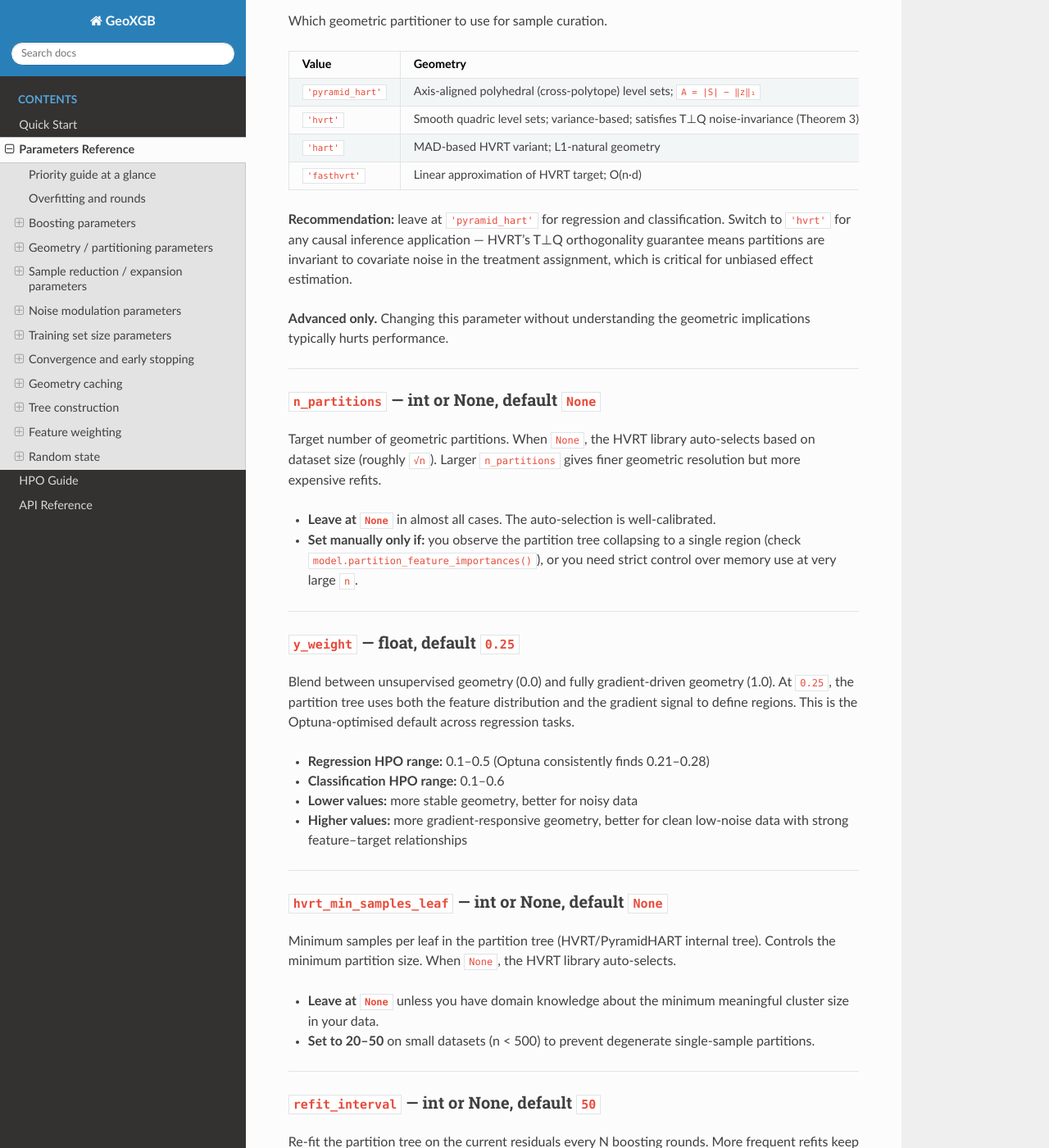
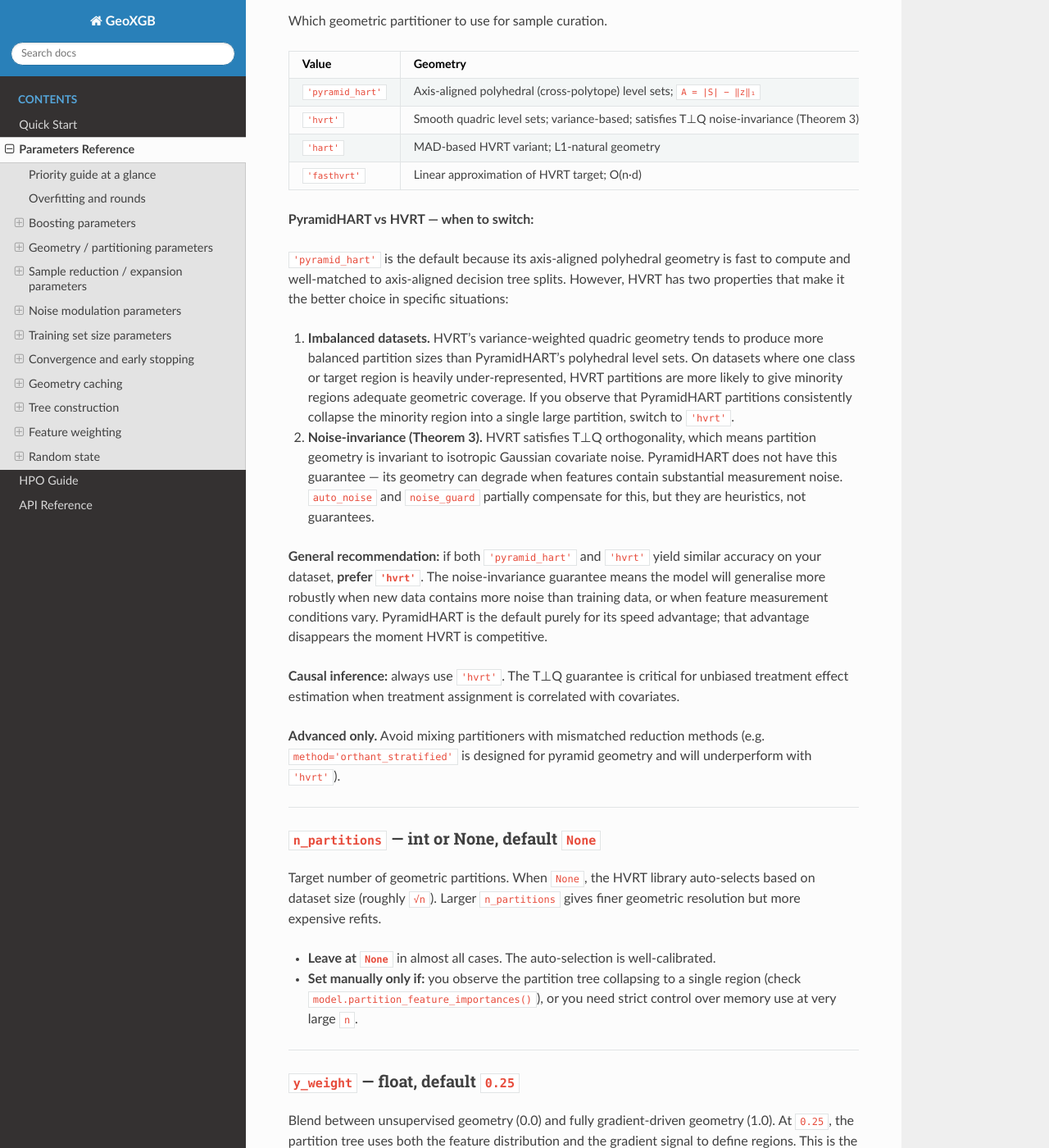
Before and after one commit to jpeaceau/GeoXGB, a Sphinx documentation site: the page built from docs/source/parameters.md, in a window 1280 px wide and 1400 px high, scrolled down 2455 px. Shown: the whole window at 82% size. Built offline with Sphinx 7.4.7 and the Read the Docs theme 3.1.0, drawn with Linux system fonts in a browser that asks for light colours.

Commit message:
docs: expand partitioner guidance — HVRT preferred when accuracy comparable, imbalanced datasets

```diff
--- a/docs/source/parameters.md
+++ b/docs/source/parameters.md
@@ -111,17 +111,46 @@
 | Value | Geometry | Best for |
 |---|---|---|
 | `'pyramid_hart'` | Axis-aligned polyhedral (cross-polytope) level sets; `A = \|S\| − ‖z‖₁` | General regression and classification (default) |
-| `'hvrt'` | Smooth quadric level sets; variance-based; satisfies T⊥Q noise-invariance (Theorem 3) | **Causal inference**, treatment effect estimation |
+| `'hvrt'` | Smooth quadric level sets; variance-based; satisfies T⊥Q noise-invariance (Theorem 3) | Causal inference; imbalanced datasets; noise-sensitive tasks |
 | `'hart'` | MAD-based HVRT variant; L1-natural geometry | MAE regression, heavy-tailed data |
 | `'fasthvrt'` | Linear approximation of HVRT target; O(n·d) | Very large datasets where HVRT is too slow |
 
-**Recommendation:** leave at `'pyramid_hart'` for regression and classification.
-Switch to `'hvrt'` for any causal inference application — HVRT's
-T⊥Q orthogonality guarantee means partitions are invariant to covariate noise
-in the treatment assignment, which is critical for unbiased effect estimation.
+**PyramidHART vs HVRT — when to switch:**
 
-**Advanced only.** Changing this parameter without understanding the geometric
-implications typically hurts performance.
+`'pyramid_hart'` is the default because its axis-aligned polyhedral geometry
+is fast to compute and well-matched to axis-aligned decision tree splits.
+However, HVRT has two properties that make it the better choice in specific
+situations:
+
+1. **Imbalanced datasets.** HVRT's variance-weighted quadric geometry tends to
+   produce more balanced partition sizes than PyramidHART's polyhedral level
+   sets. On datasets where one class or target region is heavily
+   under-represented, HVRT partitions are more likely to give minority regions
+   adequate geometric coverage. If you observe that PyramidHART partitions
+   consistently collapse the minority region into a single large partition,
+   switch to `'hvrt'`.
+
+2. **Noise-invariance (Theorem 3).** HVRT satisfies T⊥Q orthogonality, which
+   means partition geometry is invariant to isotropic Gaussian covariate noise.
+   PyramidHART does not have this guarantee — its geometry can degrade when
+   features contain substantial measurement noise. `auto_noise` and
+   `noise_guard` partially compensate for this, but they are heuristics, not
+   guarantees.
+
+**General recommendation:** if both `'pyramid_hart'` and `'hvrt'` yield
+similar accuracy on your dataset, **prefer `'hvrt'`**. The noise-invariance
+guarantee means the model will generalise more robustly when new data contains
+more noise than training data, or when feature measurement conditions vary.
+PyramidHART is the default purely for its speed advantage; that advantage
+disappears the moment HVRT is competitive.
+
+**Causal inference:** always use `'hvrt'`. The T⊥Q guarantee is critical for
+unbiased treatment effect estimation when treatment assignment is correlated
+with covariates.
+
+**Advanced only.** Avoid mixing partitioners with mismatched reduction methods
+(e.g. `method='orthant_stratified'` is designed for pyramid geometry and will
+underperform with `'hvrt'`).
 
 ---
 
```
Also changed, not shown: docs/source/hpo_guide.md (+17 -3 lines), docs/source/quickstart.md (+16 -8 lines).
